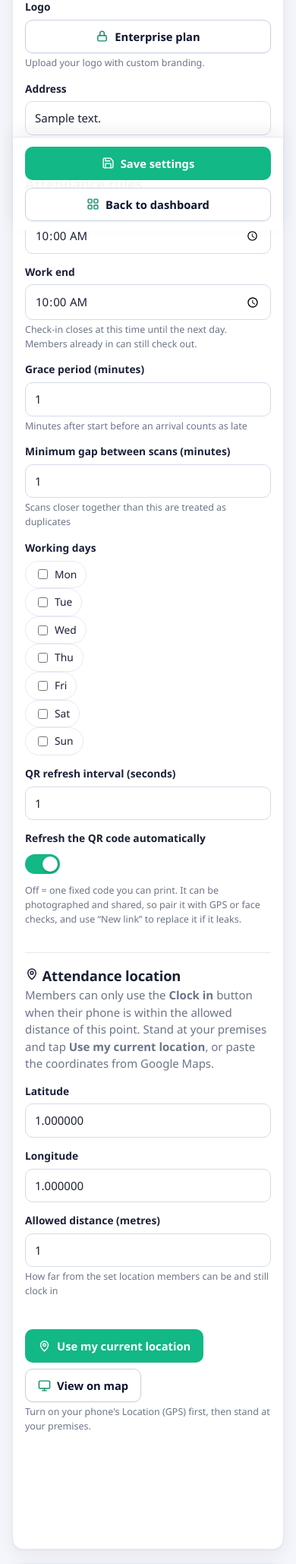
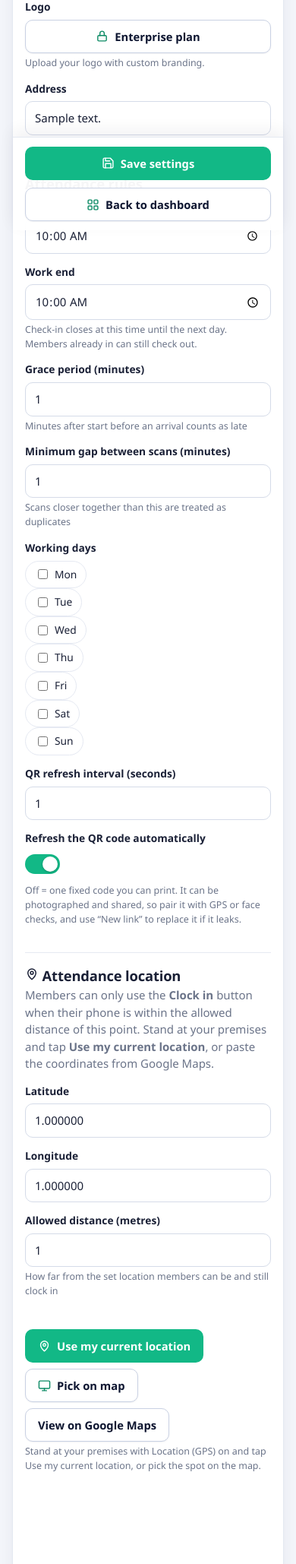
Before and after one commit to Dev-Samuel-Jeremiah/attendpro, a Django app: page /manage/settings/ in a window 390 px wide. Shown: the part 690-2748 px from the top of the page at 76% size. Run offline with Django 5.2, Linux system fonts and the light colour scheme; a user stored in the database is signed in; data comes from the database, SQL or seed files in the repository; tables that the repository leaves empty hold one stand-in row (values such as "Sample post"); grey boxes marked "Sample" are stand-in pictures.

Commit message:
Rough GPS: pick the location on a map, warm up GPS, clearer help (tester feedback)
A tester's phone (Infinix, Android 12) only ever gets a cell-tower
position (±600 m), and the organisation's location had been set from that
same rough reading, so clock-in kept failing.

- "Use my current location" no longer saves readings worse than ±100 m;
  it explains why and offers "Pick on map instead".
- New "Pick on map" on Settings and Branches: satellite map (with place
  names, plus street map), place search, pin with the allowed-distance
  circle, "Use this spot". Works without GPS.
- Pages that need the location start finding GPS when they open
  (warm-up, only if permission is already granted) and clock-in waits up
  to 45 s, which slow phones need indoors.
- When a reading is too rough, a help panel lists what fixes it: turn on
  Wi-Fi (even without connecting), Google Location Accuracy, step outside.
- Fixed the clock-in button text overflowing and the location reminder
  breaking into columns.

Co-Authored-By: Claude Opus 5.5 <noreply@anthropic.com>

```diff
--- a/core/services.py
+++ b/core/services.py
@@ -289,8 +289,9 @@ def check_location(sites: list[Site], loc: dict, user_agent: str = "") -> Locati
     if accuracy > max_accuracy_for(site):
         return LocationCheck(False, "Location not precise enough",
                              f"Your phone could only place you within {int(accuracy)} m, which is too rough "
-                             f"to confirm you're at work. Step outside or near a window, wait a few seconds "
-                             f"and try again. {precise_location_help(user_agent)}",
+                             f"to confirm you're at work. Turn on Wi-Fi (it helps even without connecting), "
+                             f"step outside or near a window for a minute, and try again. "
+                             f"{precise_location_help(user_agent)}",
                              f"Location too imprecise (±{int(accuracy)} m)", site, log)
     if dist - min(accuracy, ACCURACY_ALLOWANCE_CAP_M) > site.radius:
         return LocationCheck(False, "You're not at the workplace",
--- a/static/css/portal.css
+++ b/static/css/portal.css
@@ -15,7 +15,10 @@
 .dh-chip.is-soon i { background: #91a7ff; }
 .me .today-card .times { margin: 16px 0 18px; }
 .me .today-card .times b { font-variant-numeric: tabular-nums; }
-.gps-hint { display: flex; align-items: center; justify-content: center; gap: 6px; margin: 10px 0 0; font-size: .8rem; color: #c8d0e6; }
+.gps-hint { display: block; text-align: center; margin: 10px 0 0; font-size: .8rem; line-height: 1.45; color: #c8d0e6; }
+.gps-hint svg { vertical-align: -2px; margin-right: 4px; }
+.me #clock { white-space: normal; line-height: 1.25; min-height: 56px; }
+.me #clock span { overflow-wrap: anywhere; }
 .gps-hint b { color: #fff; }
 .me-hours { margin: 12px 0 0; text-align: center; font-size: .8rem; color: #aeb8d6; }
 
--- a/static/js/locate.js
+++ b/static/js/locate.js
@@ -65,6 +65,41 @@ window.AttendPro = window.AttendPro || {};
     return /GLOC-0003|permission.*denied|denied.*permission/i.test(s);
   }
 
+  // ── Warm-up ────────────────────────────────────────────────────────────────
+  // Cheap phones can take 30-60 s to find GPS. Pages that will need the location call
+  // AttendPro.warmUp() when they open (only if permission is already granted, so nobody is
+  // prompted), and locate() starts from the best reading found so far.
+  var listeners = [], warm = null;
+  function share(coords, timestamp) {
+    if (!coords) return;
+    var r = { lat: coords.latitude, lng: coords.longitude, accuracy: Math.abs(Number(coords.accuracy) || 99999), t: Date.now() };
+    if (!warm || r.accuracy <= warm.accuracy || Date.now() - warm.t > 20000) warm = r;
+    listeners.slice().forEach(function (fn) { fn(coords, timestamp); });
+  }
+  AttendPro.warmUp = function (seconds) {
+    if (AttendPro._warming) return;
+    var G = nativeGeo(), stopAt = Date.now() + (seconds || 120) * 1000, stop = function () {};
+    function start() {
+      AttendPro._warming = true;
+      if (G) {
+        G.watchPosition({ enableHighAccuracy: true, maximumAge: 0 }, function (pos) { if (pos) share(pos.coords, pos.timestamp); })
+          .then(function (id) { stop = function () { G.clearWatch({ id: id }); }; }).catch(function () {});
+      } else if (navigator.geolocation) {
+        var id = navigator.geolocation.watchPosition(function (pos) { share(pos.coords, pos.timestamp); }, function () {},
+                                                     { enableHighAccuracy: true, maximumAge: 0 });
+        stop = function () { navigator.geolocation.clearWatch(id); };
+      }
+      var iv = setInterval(function () {
+        if (Date.now() > stopAt || document.visibilityState === "hidden") { clearInterval(iv); stop(); AttendPro._warming = false; }
+      }, 2000);
+    }
+    if (G) {
+      G.checkPermissions().then(function (p) { if (p.location === "granted") start(); }).catch(function () {});
+    } else if (navigator.permissions && navigator.permissions.query) {
+      navigator.permissions.query({ name: "geolocation" }).then(function (p) { if (p.state === "granted") start(); }).catch(function () {});
+    }
+  };
+
   AttendPro.locate = function (opts) {
     if (typeof opts === "number") opts = { maxWait: opts };
     opts = opts || {};
@@ -78,20 +113,20 @@ window.AttendPro = window.AttendPro || {};
     return new Promise(function (resolve, reject) {
       var best = null, done = false, stop = function () {}, timer, unavailable = false;
 
-      function fail(err) {
+      var fail = function (err) {
         if (done) return;
         done = true; clearTimeout(timer);
         try { stop(); } catch (e) { /* already stopped */ }
         reject(err);
-      }
-      function finish() {
+      };
+      var finish = function () {
         if (done) return;
         if (best) {
           done = true; clearTimeout(timer);
           try { stop(); } catch (e) { /* already stopped */ }
           resolve(best);
         } else fail(unavailable ? offError() : weakError());
-      }
+      };
 
       function reading(coords, timestamp) {
         if (done || !coords) return;
@@ -104,7 +139,15 @@ window.AttendPro = window.AttendPro || {};
         if (best.accuracy <= target || (Date.now() - started >= patience && best.accuracy <= goodEnough)) finish();
       }
 
-      timer = setTimeout(finish, maxWait);
+      listeners.push(reading);
+      var cleanup = function () { var i = listeners.indexOf(reading); if (i > -1) listeners.splice(i, 1); };
+      var _fail = fail, _finish = finish;
+      fail = function (e) { cleanup(); _fail(e); };
+      finish = function () { if (!done) cleanup(); _finish(); };
+      timer = setTimeout(function () { finish(); }, maxWait);
+      if (warm && Date.now() - warm.t < 60000) {   // start from what the warm-up already found
+        setTimeout(function () { reading({ latitude: warm.lat, longitude: warm.lng, accuracy: warm.accuracy }, Date.now()); }, 0);
+      }
       setTimeout(function () { if (!done && best && best.accuracy <= goodEnough) finish(); }, patience);
 
       var G = nativeGeo();
@@ -132,7 +175,7 @@ window.AttendPro = window.AttendPro || {};
             else if (isOff(err) && !best) fail(offError());
             return;
           }
-          if (pos) reading(pos.coords, pos.timestamp);
+          if (pos) share(pos.coords, pos.timestamp);
         }).then(function (id) {
           stop = function () { G.clearWatch({ id: id }); };
           if (done) stop();
@@ -149,7 +192,7 @@ window.AttendPro = window.AttendPro || {};
           return;
         }
         var id = navigator.geolocation.watchPosition(
-          function (pos) { reading(pos.coords, pos.timestamp); },
+          function (pos) { share(pos.coords, pos.timestamp); },
           function (err) {
             if (err && err.code === 1) { fail(permissionError()); return; }
             if (err && err.code === 2) {          // usually: the phone's Location is switched off
@@ -200,13 +243,21 @@ window.AttendPro = window.AttendPro || {};
               "Tap <b>Try again</b>"];
     }
     if (kind === "precise") return [preciseHelp(), "Come back here and tap <b>Try again</b>"];
+    if (kind === "imprecise") {
+      if (ios) return ["Turn on <b>Wi-Fi</b> (it helps even if you don't connect)",
+                       "Open <b>Settings → AttendPro → Location</b> and turn on <b>Precise Location</b>",
+                       "Go <b>outside or near a window</b> for a minute", "Tap <b>Try again</b>"];
+      return ["Turn on <b>Wi-Fi</b>. It helps your phone find its location, even if you don't connect to a network",
+              "Open <b>Settings → Location → Location services</b> and turn on <b>Google Location Accuracy</b>",
+              "Go <b>outside or near a window</b> and wait about a minute", "Tap <b>Try again</b>"];
+    }
     if (kind === "weak") return ["Check your phone's <b>Location</b> 📍 is on", "Step <b>outside or near a window</b> and wait a few seconds",
                                  "Tap <b>Try again</b>"];
     return [];
   }
 
-  AttendPro.locationHelp = function (err, retry) {
-    if (!err || ["off", "denied", "precise", "weak"].indexOf(err.kind) === -1) return false;
+  AttendPro.locationHelp = function (err, retry, extra) {
+    if (!err || ["off", "denied", "precise", "weak", "imprecise"].indexOf(err.kind) === -1) return false;
     if (!document.getElementById("aplh-css")) {
       var st = document.createElement("style"); st.id = "aplh-css"; st.textContent = CSS; document.head.appendChild(st);
     }
@@ -225,7 +276,12 @@ window.AttendPro = window.AttendPro || {};
     var btns = document.createElement("div"); btns.className = "aplh-btns";
     var go = document.createElement("button"); go.type = "button"; go.className = "aplh-go"; go.textContent = "Try again";
     var x = document.createElement("button"); x.type = "button"; x.className = "aplh-x"; x.textContent = "Close";
-    btns.appendChild(go); btns.appendChild(x); box.appendChild(btns); wrap.appendChild(box);
+    btns.appendChild(go);
+    if (extra) {   // e.g. "Pick on map" when setting a location
+      var ex = document.createElement("button"); ex.type = "button"; ex.className = "aplh-x"; ex.textContent = extra.label;
+      ex.onclick = function () { close(); extra.run(); }; btns.appendChild(ex);
+    }
+    btns.appendChild(x); box.appendChild(btns); wrap.appendChild(box);
     function close() { wrap.remove(); document.removeEventListener("visibilitychange", back); }
     function back() {  // returning from the phone's settings: try again straight away
       if (document.visibilityState === "visible" && retry) { close(); retry(); }
--- /dev/null
+++ b/static/js/mappick.js
@@ -0,0 +1,120 @@
+/* "Pick on map": choose a site's location by placing a pin on a map (no GPS needed).
+ * Used by Settings and Branches. Leaflet + OpenStreetMap / Esri satellite tiles, loaded on first use.
+ *
+ *   AttendPro.pickOnMap({ lat, lng, radius, start: {lat, lng, accuracy} }) → Promise<{lat, lng}> (rejects if cancelled)
+ */
+window.AttendPro = window.AttendPro || {};
+(function () {
+  "use strict";
+  var LEAFLET = "https://cdnjs.cloudflare.com/ajax/libs/leaflet/1.9.4/";
+  var loading = null;
+
+  function loadLeaflet() {
+    if (window.L) return Promise.resolve();
+    if (loading) return loading;
+    loading = new Promise(function (resolve, reject) {
+      var css = document.createElement("link"); css.rel = "stylesheet"; css.href = LEAFLET + "leaflet.css";
+      document.head.appendChild(css);
+      var js = document.createElement("script"); js.src = LEAFLET + "leaflet.js";
+      js.onload = resolve; js.onerror = function () { loading = null; reject(new Error("map")); };
+      document.head.appendChild(js);
+    });
+    return loading;
+  }
+
+  var CSS = ".mpk{position:fixed;inset:0;z-index:2147483500;background:#0a1128;display:flex;flex-direction:column;" +
+    "font:15px/1.45 'Segoe UI',system-ui,-apple-system,Roboto,sans-serif}" +
+    ".mpk-top{padding:calc(12px + env(safe-area-inset-top)) 14px 12px;background:#0d1530;color:#fff;display:flex;flex-direction:column;gap:10px}" +
+    ".in-app-android .mpk-top{padding-top:12px}" +
+    ".mpk-row{display:flex;align-items:center;gap:10px}.mpk-row b{flex:1;font-size:17px}" +
+    ".mpk-x{border:0;background:rgba(255,255,255,.12);color:#fff;border-radius:99px;padding:7px 14px;font:inherit;font-weight:600;cursor:pointer}" +
+    ".mpk-search{display:flex;gap:8px}.mpk-search input{flex:1;min-width:0;border:0;border-radius:12px;padding:11px 14px;font:inherit}" +
+    ".mpk-search button{border:0;border-radius:12px;padding:0 16px;background:#20c997;color:#06231a;font:inherit;font-weight:700;cursor:pointer}" +
+    ".mpk-hits{background:#fff;border-radius:12px;overflow:hidden;max-height:200px;overflow-y:auto}" +
+    ".mpk-hits button{display:block;width:100%;text-align:left;border:0;border-bottom:1px solid #eef0f6;background:#fff;padding:10px 14px;font:inherit;font-size:14px;color:#1a2036;cursor:pointer}" +
+    ".mpk-map{flex:1;position:relative}#mpk-map{position:absolute;inset:0}" +
+    ".mpk-pin{position:absolute;left:50%;top:50%;z-index:500;transform:translate(-50%,-100%);pointer-events:none;filter:drop-shadow(0 6px 8px rgba(0,0,0,.35))}" +
+    ".mpk-layer{position:absolute;right:12px;top:12px;z-index:600;display:flex;background:#fff;border-radius:10px;overflow:hidden;box-shadow:0 2px 8px rgba(0,0,0,.2)}" +
+    ".mpk-layer button{border:0;background:#fff;padding:8px 12px;font:inherit;font-size:13px;font-weight:600;color:#5a6277;cursor:pointer}" +
+    ".mpk-layer button.on{background:#0d1530;color:#fff}" +
+    ".mpk-tip{position:absolute;left:50%;bottom:14px;transform:translateX(-50%);z-index:600;background:rgba(13,21,48,.88);color:#fff;" +
+    "font-size:13px;padding:7px 14px;border-radius:99px;white-space:nowrap}" +
+    ".mpk-bot{padding:12px 14px calc(12px + env(safe-area-inset-bottom));background:#fff;display:flex;flex-direction:column;gap:8px}" +
+    ".mpk-coords{font-size:13px;color:#6b7489;text-align:center;font-variant-numeric:tabular-nums}" +
+    ".mpk-use{border:0;border-radius:14px;padding:15px;background:#12b886;color:#fff;font:inherit;font-weight:700;font-size:16px;cursor:pointer}";
+
+  AttendPro.pickOnMap = function (opts) {
+    opts = opts || {};
+    return new Promise(function (resolve, reject) {
+      if (!document.getElementById("mpk-css")) {
+        var st = document.createElement("style"); st.id = "mpk-css"; st.textContent = CSS; document.head.appendChild(st);
+      }
+      var w = document.createElement("div"); w.className = "mpk"; w.setAttribute("role", "dialog"); w.setAttribute("aria-modal", "true");
+      w.innerHTML =
+        '<div class="mpk-top"><div class="mpk-row"><b>Pick your location</b><button type="button" class="mpk-x">Cancel</button></div>' +
+        '<form class="mpk-search"><input type="search" placeholder="Search a place, street or area…" aria-label="Search a place"><button>Search</button></form>' +
+        '<div class="mpk-hits" hidden></div></div>' +
+        '<div class="mpk-map"><div id="mpk-map"></div>' +
+        '<svg class="mpk-pin" width="38" height="50" viewBox="0 0 38 50"><path d="M19 0C8.5 0 0 8.4 0 18.8 0 32.9 19 50 19 50s19-17.1 19-31.2C38 8.4 29.5 0 19 0z" fill="#12b886"/><circle cx="19" cy="18.5" r="7" fill="#fff"/></svg>' +
+        '<div class="mpk-layer"><button type="button" data-l="sat" class="on">Satellite</button><button type="button" data-l="map">Map</button></div>' +
+        '<div class="mpk-tip">Move the map so the pin sits on your building</div></div>' +
+        '<div class="mpk-bot"><div class="mpk-coords">Loading map…</div><button type="button" class="mpk-use">Use this spot</button></div>';
+      document.body.appendChild(w);
+      var $ = function (s) { return w.querySelector(s); };
+      function close() { w.remove(); }
+      $(".mpk-x").onclick = function () { close(); reject(new Error("cancelled")); };
+
+      loadLeaflet().then(function () {
+        var L = window.L;
+        var has = opts.lat && opts.lng;
+        var c = has ? [opts.lat, opts.lng] : opts.start ? [opts.start.lat, opts.start.lng] : [9.0765, 7.3986];
+        var zoom = has ? 18 : opts.start ? (opts.start.accuracy > 300 ? 16 : 17) : 6;
+        var map = L.map("mpk-map", { zoomControl: true, attributionControl: true }).setView(c, zoom);
+        var street = L.tileLayer("https://tile.openstreetmap.org/{z}/{x}/{y}.png",
+          { maxZoom: 19, attribution: "© OpenStreetMap" });
+        var sat = L.tileLayer("https://server.arcgisonline.com/ArcGIS/rest/services/World_Imagery/MapServer/tile/{z}/{y}/{x}",
+          { maxZoom: 19, attribution: "Imagery © Esri" });
+        var labels = L.tileLayer("https://server.arcgisonline.com/ArcGIS/rest/services/Reference/World_Boundaries_and_Places/MapServer/tile/{z}/{y}/{x}",
+          { maxZoom: 19 });
+        sat.addTo(map); labels.addTo(map);   // satellite first: easiest way to find your own roof
+        var circle = opts.radius ? L.circle(c, { radius: opts.radius, color: "#12b886", weight: 2, fillOpacity: .12 }).addTo(map) : null;
+        function update() {
+          var p = map.getCenter();
+          if (circle) circle.setLatLng(p);
+          $(".mpk-coords").textContent = p.lat.toFixed(6) + ", " + p.lng.toFixed(6) +
+            (opts.radius ? " · circle shows the " + opts.radius + " m allowed distance" : "");
+        }
+        map.on("move", update); update();
+        w.querySelectorAll("[data-l]").forEach(function (b) {
+          b.onclick = function () {
+            w.querySelectorAll("[data-l]").forEach(function (x) { x.classList.toggle("on", x === b); });
+            if (b.dataset.l === "sat") { map.removeLayer(street); sat.addTo(map); labels.addTo(map); }
+            else { map.removeLayer(sat); map.removeLayer(labels); street.addTo(map); }
+          };
+        });
+        $(".mpk-search").onsubmit = function (e) {
+          e.preventDefault();
+          var q = $(".mpk-search input").value.trim(), hits = $(".mpk-hits");
+          if (!q) return;
+          hits.hidden = false; hits.innerHTML = '<button type="button" disabled>Searching…</button>';
+          fetch("https://nominatim.openstreetmap.org/search?format=json&limit=6&countrycodes=ng&q=" + encodeURIComponent(q),
+                { headers: { "Accept-Language": "en" } })
+            .then(function (r) { return r.json(); })
+            .then(function (list) {
+              hits.innerHTML = "";
+              if (!list.length) { hits.innerHTML = '<button type="button" disabled>No places found. Try a nearby landmark or area.</button>'; return; }
+              list.forEach(function (it) {
+                var b = document.createElement("button"); b.type = "button"; b.textContent = it.display_name;
+                b.onclick = function () { map.setView([+it.lat, +it.lon], 17); hits.hidden = true; };
+                hits.appendChild(b);
+              });
+            }).catch(function () { hits.innerHTML = '<button type="button" disabled>Search isn\'t available right now.</button>'; });
+        };
+        $(".mpk-use").onclick = function () { var p = map.getCenter(); close(); resolve({ lat: p.lat, lng: p.lng }); };
+        setTimeout(function () { map.invalidateSize(); }, 200);
+      }).catch(function () {
+        $(".mpk-coords").textContent = "The map couldn't load. Check your internet connection and try again.";
+      });
+    });
+  };
+})();
--- /dev/null
+++ b/static/js/sitelocation.js
@@ -0,0 +1,52 @@
+/* Setting where a site is (Settings → attendance location, Branches): "Use my current location"
+ * or "Pick on map". A rough reading would put the pin on a phone mast instead of the building and
+ * then refuse everyone's clock-in, so readings worse than ±MAX_M are not used. */
+window.AttendPro = window.AttendPro || {};
+(function () {
+  "use strict";
+  var MAX_M = 100;
+
+  AttendPro.siteLocation = function (o) {
+    var $ = function (id) { return document.getElementById(id); };
+    var lat = $(o.lat), lng = $(o.lng), radius = $(o.radius), mapLink = $(o.mapLink), status = $(o.status);
+    var useBtn = $(o.use), pickBtn = $(o.pick);
+    function updateMap() {
+      if (lat.value && lng.value) { mapLink.href = "https://www.google.com/maps?q=" + lat.value + "," + lng.value; mapLink.hidden = false; }
+    }
+    function fill(p, how) {
+      lat.value = (+p.lat).toFixed(6); lng.value = (+p.lng).toFixed(6); updateMap();
+      lat.dispatchEvent(new Event("change"));
+      status.textContent = how + " Click " + o.saveLabel + " to keep it.";
+    }
+    function pick(start) {
+      AttendPro.pickOnMap({ lat: parseFloat(lat.value) || null, lng: parseFloat(lng.value) || null,
+                            radius: parseInt(radius && radius.value, 10) || null, start: start })
+        .then(function (p) { fill(p, "Location set from the map."); }, function () {});
+    }
+    lat.addEventListener("change", updateMap); lng.addEventListener("change", updateMap);
+    pickBtn.addEventListener("click", function () { pick(null); });
+
+    useBtn.addEventListener("click", function () {
+      status.textContent = "Getting your location…";
+      AttendPro.locate({ target: 15, goodEnough: 30, patience: 15000, maxWait: 45000, onProgress: function (acc, secs) {
+        status.textContent = acc > MAX_M && secs >= 12
+          ? "Still rough (±" + acc + " m). Turn on Wi-Fi, or step outside…" : "Getting a precise location… (±" + acc + " m)";
+      } }).then(function (p) {
+        var acc = Math.round(p.accuracy);
+        if (p.accuracy > MAX_M) {
+          status.textContent = "Your phone could only place you within " + acc + " m, which is too rough. Nothing was changed.";
+          AttendPro.locationHelp({ kind: "imprecise", title: "Too rough to set your location (±" + acc + " m)",
+            message: "Setting your workplace needs a precise location, or the pin may land on a nearby phone mast instead of your building. " +
+                     "Pick the spot on the map instead, or improve your phone's location and try again." },
+            function () { useBtn.click(); }, { label: "Pick on map instead", run: function () { pick(p); } });
+          return;
+        }
+        fill(p, "Location filled in (accurate to about " + acc + " m).");
+      }, function (e) {
+        status.textContent = e.message;
+        AttendPro.locationHelp(e, function () { useBtn.click(); }, { label: "Pick on map instead", run: function () { pick(null); } });
+      });
+    });
+    AttendPro.warmUp(180);   // start finding GPS now, so the button is quicker
+  };
+})();
--- a/templates/manage/settings.html
+++ b/templates/manage/settings.html
@@ -72,10 +72,11 @@
         <div class="field"><label>&nbsp;</label>
           <div class="btn-row">
             <button type="button" class="btn btn-accent" id="use-location">{% icon "pin" %} Use my current location</button>
+            <button type="button" class="btn btn-ghost" id="pick-location">{% icon "monitor" %} Pick on map</button>
             <a class="btn btn-ghost" id="view-map" target="_blank" rel="noopener" {% if not org.has_location %}hidden{% endif %}
-               href="https://www.google.com/maps?q={{ org.latitude }},{{ org.longitude }}">{% icon "monitor" %} View on map</a>
+               href="https://www.google.com/maps?q={{ org.latitude }},{{ org.longitude }}">View on Google Maps</a>
           </div>
-          <div class="help" id="loc-status">Turn on your phone's Location (GPS) first, then stand at your premises.</div>
+          <div class="help" id="loc-status">Stand at your premises with Location (GPS) on and tap Use my current location, or pick the spot on the map.</div>
         </div>
       </div>
       <div class="save-bar">
@@ -114,30 +115,10 @@
 {% endblock %}
 {% block scripts %}
 <script src="{% static 'js/locate.js' %}"></script>
+<script src="{% static 'js/mappick.js' %}"></script>
+<script src="{% static 'js/sitelocation.js' %}"></script>
 <script>
-(function () {
-  const btn = document.getElementById("use-location"), status = document.getElementById("loc-status");
-  const lat = document.getElementById("id_latitude"), lng = document.getElementById("id_longitude");
-  const map = document.getElementById("view-map");
-  function updateMap() {
-    if (lat.value && lng.value) { map.href = "https://www.google.com/maps?q=" + lat.value + "," + lng.value; map.hidden = false; }
-  }
-  lat.addEventListener("change", updateMap); lng.addEventListener("change", updateMap);
-  btn.addEventListener("click", function () {
-    status.textContent = "Getting your location…";
-    AttendPro.locate({target: 15, goodEnough: 30, patience: 12000, maxWait: 30000, onProgress: function (acc) {
-      status.textContent = "Getting a precise location… (±" + acc + " m)";
-    }}).then(function (p) {
-      lat.value = p.lat.toFixed(6);
-      lng.value = p.lng.toFixed(6);
-      updateMap();
-      status.textContent = "Location filled in (accurate to about " + Math.round(p.accuracy) + " m). Click Save settings to keep it." +
-        (p.accuracy > 50 ? " That's not very precise: for a better reading, stand outside or near a window and try again." : "");
-    }, function (e) {
-      status.textContent = e.message;
-      AttendPro.locationHelp(e, function () { document.getElementById("use-location").click(); });
-    });
-  });
-})();
+AttendPro.siteLocation({lat: "id_latitude", lng: "id_longitude", radius: "id_location_radius_m", mapLink: "view-map",
+                        status: "loc-status", use: "use-location", pick: "pick-location", saveLabel: "Save settings"});
 </script>
 {% endblock %}
--- a/templates/staff/scan_locate.html
+++ b/templates/staff/scan_locate.html
@@ -30,6 +30,10 @@
   const token = "{{ token|escapejs }}";
   function show(d) {
     window.dispatchEvent(new CustomEvent("attendpro:result", {detail: d}));
+    if (!d.ok && /not precise/i.test(d.title || "") && window.AttendPro && AttendPro.locationHelp) {
+      AttendPro.locationHelp({kind: "imprecise", title: "Your location is too rough",
+        message: "Your phone couldn't find you precisely enough to confirm you're at work. These steps usually fix it:"}, go);
+    }
     const kind = !d.ok ? "bad" : d.action === "check_out" ? "out" : d.action === "duplicate" ? "warn" : "ok";
     $("result").className = "result " + kind;
     $("r-icon").innerHTML = icons[kind];
--- a/templates/staff/scanner.html
+++ b/templates/staff/scanner.html
@@ -95,6 +95,10 @@
 
   function show(d) {
     window.dispatchEvent(new CustomEvent("attendpro:result", {detail: d}));
+    if (!d.ok && /not precise/i.test(d.title || "") && window.AttendPro && AttendPro.locationHelp) {
+      AttendPro.locationHelp({kind: "imprecise", title: "Your location is too rough",
+        message: "Your phone couldn't find you precisely enough to confirm you're at work. These steps usually fix it:"}, () => $("again").click());
+    }
     const kind = !d.ok ? "bad" : d.action === "check_out" ? "out" : d.action === "duplicate" ? "warn" : "ok";
     $("result").className = "result " + kind;
     $("r-icon").innerHTML = icons[kind];
```
Also changed, not shown: templates/manage/branch_form.html (+8 -22 lines), templates/staff/portal.html (+9 -3 lines).
